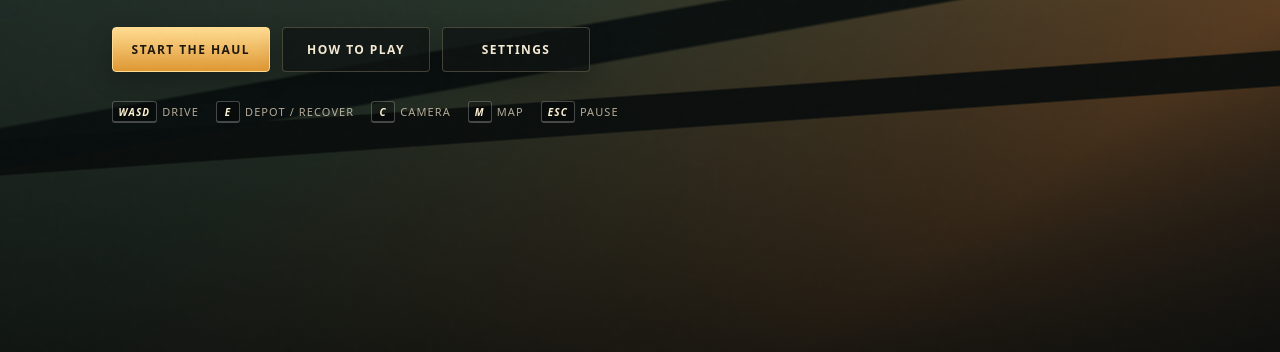
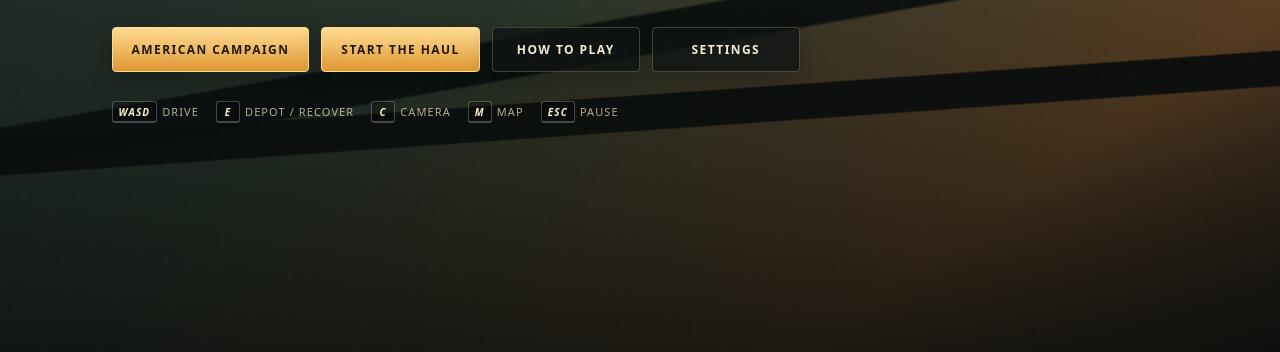
Before and after one commit to LuminaryLabs-Publish/TheLongHaul, a website: page index.html in a window 1280 px wide. Shown: the part 448-800 px from the top of the page. Drawn offline with nearby package versions, Linux system fonts and the light colour scheme.

Commit message:
Link American Campaign from main menu

```diff
--- a/index.html
+++ b/index.html
@@ -15,7 +15,7 @@
   <div id="vignette"></div><div id="grain"></div>
   <section id="title-screen" class="screen menu-screen active" aria-label="Title">
 
-    <div class="title-card"><div class="eyebrow">One load · Five roads · One right yard</div><h1>The Long Haul</h1><p class="tagline">Read the country. Protect the freight. Find the one receiving yard before the ten-minute dispatch window runs out.</p><div class="menu-actions"><button id="start-btn" class="btn primary">Start the Haul</button><button id="how-btn" class="btn">How to Play</button><button id="settings-btn" class="btn">Settings</button></div><div class="control-strip"><span><i class="key">WASD</i>Drive</span><span><i class="key">E</i>Depot / Recover</span><span><i class="key">C</i>Camera</span><span><i class="key">M</i>Map</span><span><i class="key">Esc</i>Pause</span></div></div>
+    <div class="title-card"><div class="eyebrow">One load · Five roads · One right yard</div><h1>The Long Haul</h1><p class="tagline">Read the country. Protect the freight. Find the one receiving yard before the ten-minute dispatch window runs out.</p><div class="menu-actions"><a class="btn primary" href="./campaign.html" style="display:inline-flex;align-items:center;justify-content:center;text-decoration:none">American Campaign</a><button id="start-btn" class="btn primary">Start the Haul</button><button id="how-btn" class="btn">How to Play</button><button id="settings-btn" class="btn">Settings</button></div><div class="control-strip"><span><i class="key">WASD</i>Drive</span><span><i class="key">E</i>Depot / Recover</span><span><i class="key">C</i>Camera</span><span><i class="key">M</i>Map</span><span><i class="key">Esc</i>Pause</span></div></div>
   </section>
 
   <section id="dispatch-screen" class="screen menu-screen" aria-label="Dispatch board"><div class="panel dispatch-panel"><div class="eyebrow">Dispatch board · Choose your risk</div><h2>What are you hauling?</h2><p class="lead">Each contract changes the kind of trouble the route generator favors. The receiving yard is still hidden.</p><div class="contract-grid"><button class="contract-card selected" data-contract="standard"><b>Standard freight</b><span>Balanced roads and a clean margin for error.</span><em>Base pay · 10:00</em></button><button class="contract-card" data-contract="fragile"><b>Glassworks crate</b><span>Rough roads punish the cargo twice as hard.</span><em>Higher pay · 9:30 target</em></button><button class="contract-card" data-contract="express"><b>Express manifest</b><span>More time pressure, but the best payout.</span><em>High pay · 8:00 target</em></button></div><div class="dispatch-footer"><span id="contract-note">A reliable first run.</span><button id="dispatch-go-btn" class="btn primary">Accept contract</button><button id="dispatch-back-btn" class="btn">Back</button></div></div></section>
```
